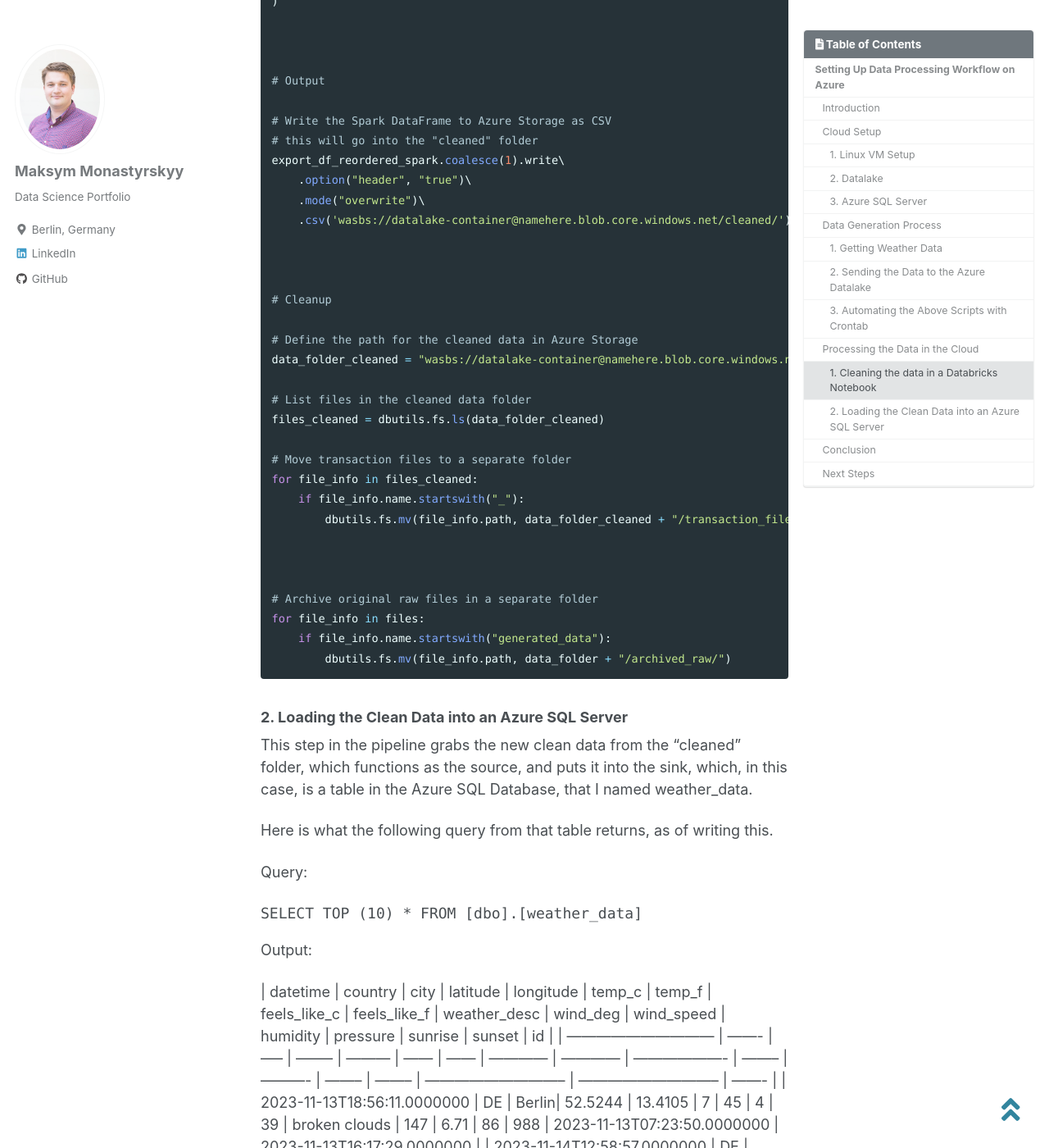
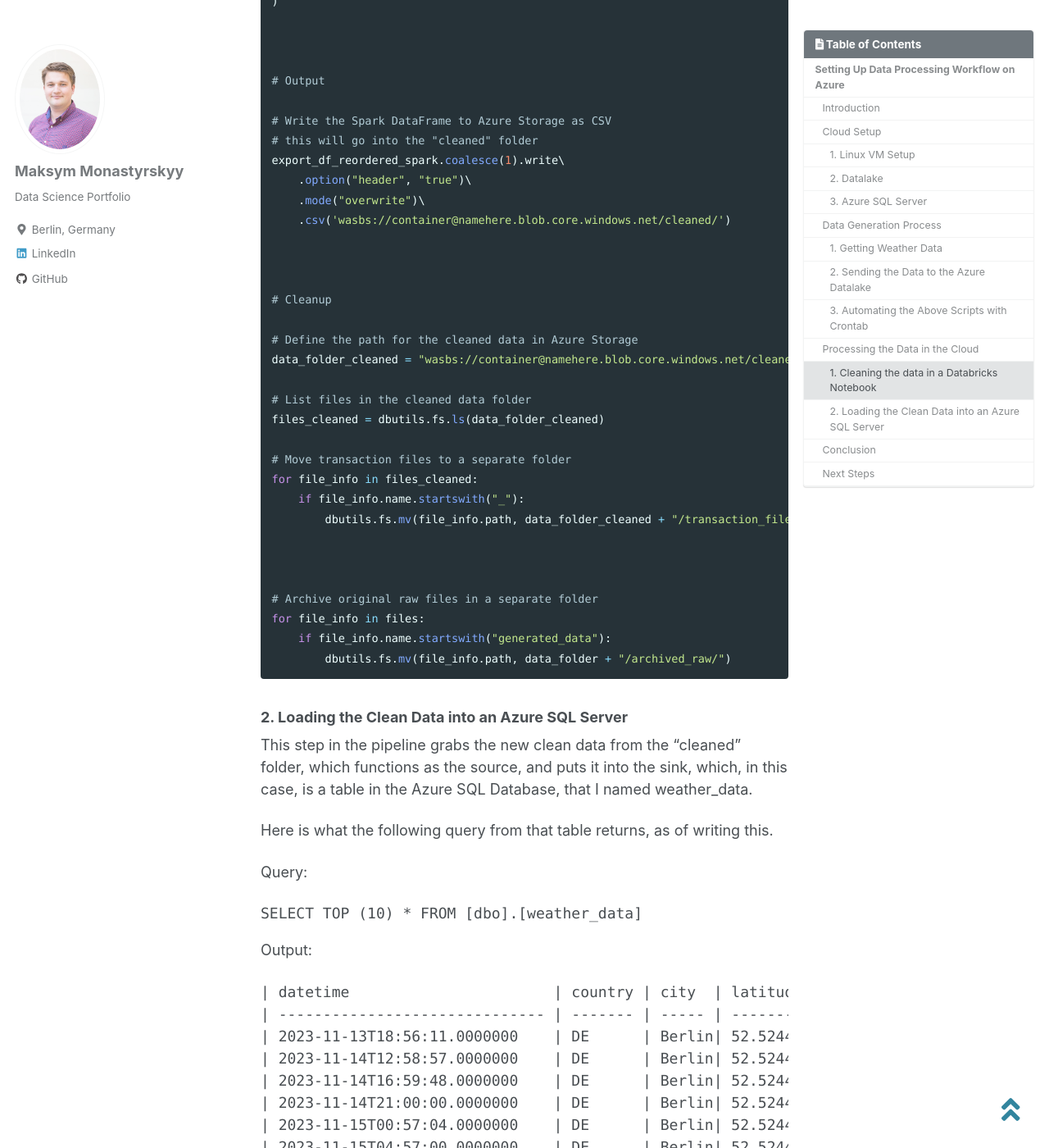
Before and after one commit to monastyrskyy/monastyrskyy.github.io, a Jekyll site: the page built from _posts/2023-1-12-weather_azure_pipeline.md, in a window 1280 px wide and 1400 px high, scrolled down 9844 px. Shown: the whole window at 82% size. Built offline with Jekyll 4.4.1, drawn with Linux system fonts in a browser that asks for light colours; cached includes are drawn as plain includes; nearby versions of some CDN libraries; some of the changed text lies outside the part shown.

Commit message:
spelling, other misc.

````diff
--- a/_posts/2023-1-12-weather_azure_pipeline.md
+++ b/_posts/2023-1-12-weather_azure_pipeline.md
@@ -235,7 +235,7 @@
 
 ## Processing the Data in the Cloud
 
-Now that the files are automatically generated and pushed to the cloud, we need to automate the server side processes. New files will be appearing in the Datalake daily. They will need to be processed and pushed to the Azure SQL Database.
+Now that the files are automatically generated and pushed to the cloud, we need to automate the server side processes. New files will be appearing in the datalake daily. They will need to be processed and pushed to the Azure SQL Database.
 
 I put together the following pipeline in Azure Data Factory. It grabs new files and cleans up the data they contain. After that, it puts the clean data into a different spot in the datalake (you can check out the folder setup above). Finally, it picks up the processed data from there and puts it into the Azure SQL database. All this is done automatically on a schedule, a little after the crontab jobs are expected to finish.
 
@@ -256,10 +256,10 @@
 
 # Set the Azure Storage SAS Key in Spark configuration
 sasKey = 'your_sas_key'
-spark.conf.set(f"fs.azure.sas.datalake-container.forblobstorage.blob.core.windows.net", sasKey)
+spark.conf.set(f"fs.azure.sas.container.forblobstorage.blob.core.windows.net", sasKey)
 
 # Define the data folder path in Azure Storage
-data_folder = "wasbs://datalake-container@namehere.blob.core.windows.net"
+data_folder = "wasbs://container@namehere.blob.core.windows.net"
 
 
 
@@ -370,14 +370,14 @@
 export_df_reordered_spark.coalesce(1).write\
     .option("header", "true")\
     .mode("overwrite")\
-    .csv('wasbs://datalake-container@namehere.blob.core.windows.net/cleaned/')
+    .csv('wasbs://container@namehere.blob.core.windows.net/cleaned/')
 
 
 
 # Cleanup
 
 # Define the path for the cleaned data in Azure Storage
-data_folder_cleaned = "wasbs://datalake-container@namehere.blob.core.windows.net/cleaned"
+data_folder_cleaned = "wasbs://container@namehere.blob.core.windows.net/cleaned"
 
 # List files in the cleaned data folder
 files_cleaned = dbutils.fs.ls(data_folder_cleaned)
@@ -401,11 +401,11 @@
 Here is what the following query from that table returns, as of writing this.
 
 Query:
-```SQl
+```SQL
 SELECT TOP (10) * FROM [dbo].[weather_data]
 ```
 Output:
-{: .scrollable}
+```SQL
 | datetime                       | country | city  | latitude | longitude | temp_c | temp_f | feels_like_c | feels_like_f | weather_desc       | wind_deg | wind_speed | humidity | pressure | sunrise                      | sunset                       | id      |
 | ------------------------------ | ------- | ----- | -------- | --------- | ------ | ------ | ------------ | ------------ | ------------------- | -------- | ---------- | -------- | -------- | ----------------------------- | ----------------------------- | ------- |
 | 2023-11-13T18:56:11.0000000    | DE      | Berlin| 52.5244  | 13.4105   | 7      | 45     | 4            | 39           | broken clouds       | 147      | 6.71       | 86       | 988      | 2023-11-13T07:23:50.0000000 | 2023-11-13T16:17:29.0000000 |
@@ -418,7 +418,7 @@
 | 2023-11-15T12:59:39.0000000    | DE      | Berlin| 52.5244  | 13.4105   | 8      | 47     | 5            | 40           | overcast clouds     | 297      | 7.15       | 83       | 999      | 2023-11-15T07:27:27.0000000 | 2023-11-15T16:14:31.0000000 |
 | 2023-11-15T16:58:26.0000000    | DE      | Berlin| 52.5244  | 13.4105   | 8      | 47     | 6            | 43           | clear sky           | 290      | 3.58       | 78       | 1001     | 2023-11-15T07:27:27.0000000 | 2023-11-15T16:14:31.0000000 |
 | 2023-11-15T17:28:58.0000000    | DE      | Berlin| 52.5244  | 13.4105   | 8      | 46     | 6            | 43           | few clouds          | 310      | 2.68       | 79       | 1001     | 2023-11-15T07:27:27.0000000 | 2023-11-15T16:14:31.0000000 |
-
+```
 
 ## Conclusion
 This is a simple pipeline that I plan to leave running for the near future. I like that it's meant to be fully automatic. Theoretically no user input will ever be needed to keep this data generation going (_apart from running updates and maintenance_).
````
Also changed, not shown: other parts of _posts/2023-1-12-weather_azure_pipeline.md (+1 -1 lines).
